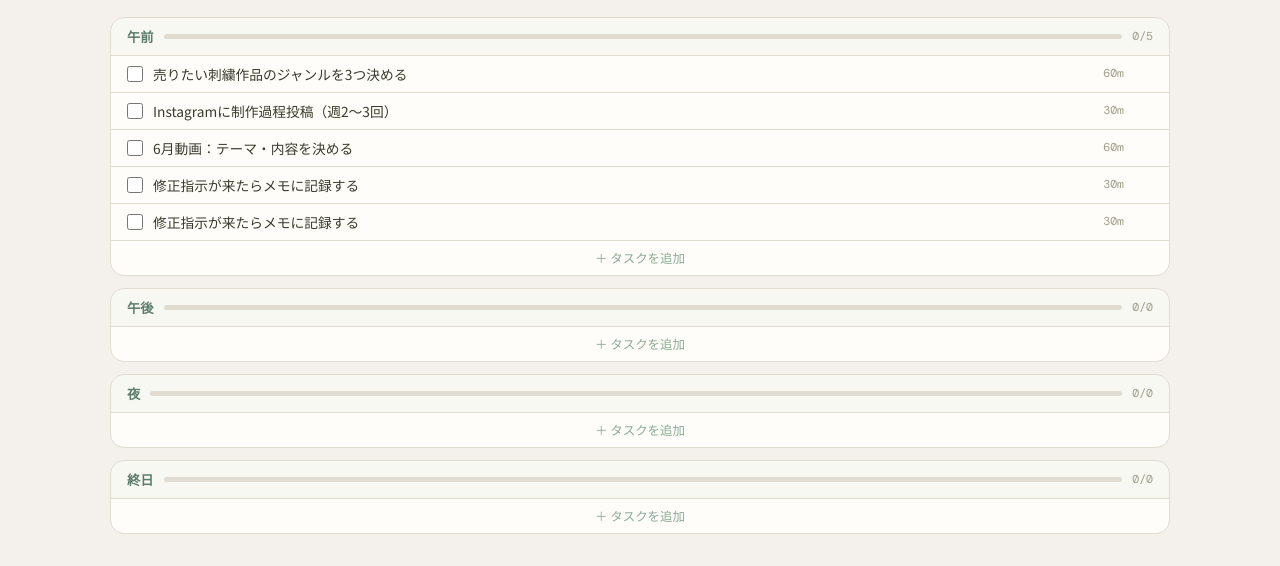
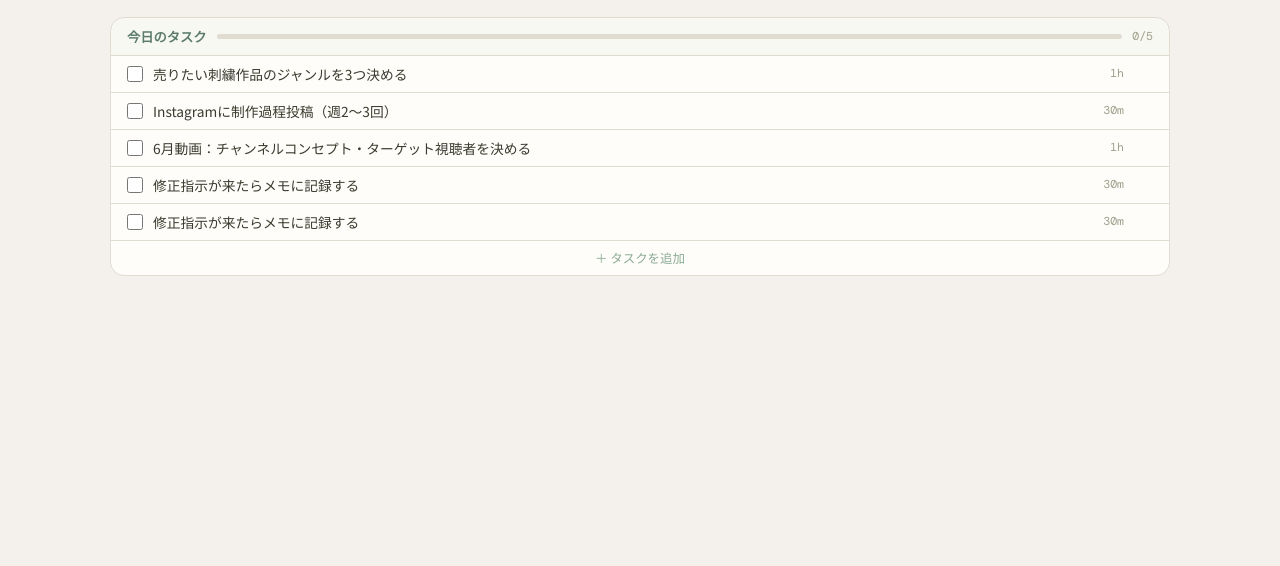
Before and after one commit to noseayaka/my-secretary, a plain HTML site: page index.html in a window 1280 px wide. Shown: the part 268-834 px from the top of the page. After the commit the page ends 800 px from the top, so only its background shows below. Drawn offline with nearby package versions, Linux system fonts and the light colour scheme.

Commit message:
今日タブ時間帯廃止・刺繍＆YouTube詳細タスク化

```diff
--- a/index.html
+++ b/index.html
@@ -298,12 +298,28 @@ function defaultData(){
         ]
       },
       {
-        id:'goal6',title:'YouTube毎月投稿',color:'#a05050',deadline:'2026-12-31',duration:0,memo:'毎月1本以上',collapsed:true,
+        id:'goal6',title:'YouTube毎月投稿',color:'#a05050',deadline:'2026-12-31',duration:0,memo:'毎月1本・制作過程や刺繍と連動',collapsed:true,
         subtasks:[
-          {id:'g6s1',text:'6月動画：テーマ・内容を決める',done:false,startDate:'2026-06-07',endDate:'2026-06-08',duration:60,memo:'',notes:'',checks:[],carryover:false},
-          {id:'g6s2',text:'6月動画：撮影（制作風景・作業まとめ）',done:false,startDate:'2026-06-16',endDate:'2026-06-17',duration:120,memo:'',notes:'',checks:[],carryover:false},
-          {id:'g6s3',text:'6月動画：編集・サムネ作成・投稿',done:false,startDate:'2026-06-23',endDate:'2026-06-25',duration:180,memo:'',notes:'',checks:[],carryover:false},
-          {id:'g6s4',text:'7月動画：テーマ決め・撮影・編集・投稿',done:false,startDate:'2026-07-14',endDate:'2026-07-25',duration:360,memo:'',notes:'',checks:[],carryover:false},
+          // === 6月動画 ===
+          {id:'g6s1',text:'6月動画：チャンネルコンセプト・ターゲット視聴者を決める',done:false,startDate:'2026-06-07',endDate:'2026-06-07',duration:60,memo:'例：ハンドメイド作家の日常・制作過程',notes:'',checks:[],carryover:false},
+          {id:'g6s2',text:'6月動画：動画の構成・台本を書く（導入30秒・本編・まとめ）',done:false,startDate:'2026-06-09',endDate:'2026-06-09',duration:60,memo:'',notes:'',checks:[],carryover:false},
+          {id:'g6s3',text:'6月動画：制作風景を撮影（三脚固定・手元アップ）',done:false,startDate:'2026-06-14',endDate:'2026-06-14',duration:120,memo:'',notes:'',checks:[],carryover:false},
+          {id:'g6s4',text:'6月動画：動画編集（カット・BGM・テロップ入れ）',done:false,startDate:'2026-06-21',endDate:'2026-06-22',duration:180,memo:'',notes:'',checks:[],carryover:false},
+          {id:'g6s5',text:'6月動画：サムネイル作成（文字・画像・色を目立つデザインに）',done:false,startDate:'2026-06-23',endDate:'2026-06-23',duration:60,memo:'',notes:'',checks:[],carryover:false},
+          {id:'g6s6',text:'6月動画：タイトル・説明文・タグを設定して投稿',done:false,startDate:'2026-06-24',endDate:'2026-06-24',duration:30,memo:'',notes:'',checks:[],carryover:false},
+          // === 7月動画 ===
+          {id:'g6s7',text:'7月動画：テーマ決め（花札制作過程orイラストメイキング）',done:false,startDate:'2026-07-01',endDate:'2026-07-02',duration:30,memo:'',notes:'',checks:[],carryover:false},
+          {id:'g6s8',text:'7月動画：撮影（制作しながら進捗を記録）',done:false,startDate:'2026-07-07',endDate:'2026-07-08',duration:120,memo:'',notes:'',checks:[],carryover:false},
+          {id:'g6s9',text:'7月動画：編集・サムネ作成・投稿',done:false,startDate:'2026-07-20',endDate:'2026-07-22',duration:240,memo:'',notes:'',checks:[],carryover:false},
+          // === 8月以降 毎月繰り返し ===
+          {id:'g6s10',text:'8月動画：テーマ決め・撮影・編集・投稿',done:false,startDate:'2026-08-03',endDate:'2026-08-22',duration:360,memo:'',notes:'',checks:[],carryover:false},
+          {id:'g6s11',text:'9月動画：テーマ決め・撮影・編集・投稿',done:false,startDate:'2026-09-01',endDate:'2026-09-20',duration:360,memo:'',notes:'',checks:[],carryover:false},
+          {id:'g6s12',text:'10月動画：テーマ決め・撮影・編集・投稿',done:false,startDate:'2026-10-01',endDate:'2026-10-20',duration:360,memo:'',notes:'',checks:[],carryover:false},
+          {id:'g6s13',text:'11月動画：テーマ決め・撮影・編集・投稿',done:false,startDate:'2026-11-01',endDate:'2026-11-20',duration:360,memo:'',notes:'',checks:[],carryover:false},
+          {id:'g6s14',text:'12月動画：テーマ決め・撮影・編集・投稿',done:false,startDate:'2026-12-01',endDate:'2026-12-20',duration:360,memo:'',notes:'',checks:[],carryover:false},
+          // === チャンネル育成 ===
+          {id:'g6s15',text:'コメントに全件返信する（投稿後1週間）',done:false,startDate:'2026-06-25',endDate:'2026-12-31',duration:20,memo:'毎回投稿後',notes:'',checks:[],carryover:false},
+          {id:'g6s16',text:'再生数・視聴維持率をYouTube Studioで確認・改善点メモ',done:false,startDate:'2026-07-01',endDate:'2026-12-31',duration:30,memo:'月1回',notes:'',checks:[],carryover:false},
         ]
       },
       // ====== 現在のお仕事タスク ======
@@ -450,8 +466,6 @@ function renderToday(){
 
   const d=new Date();
   const dateStr=`${d.getFullYear()}年${d.getMonth()+1}月${d.getDate()}日（${'日月火水木金土'[d.getDay()]}）`;
-  const times=['午前','午後','夜','終日'];
-
   const hour=new Date().getHours();
   const greetList=hour<12?['おはよう！今日もいい一日にしよう！','朝だよ！一緒にがんばろう！']:
     hour<17?['こんにちは！午後も一緒に頑張ろう！','お昼過ぎ。休憩した？']:
@@ -493,25 +507,22 @@ function renderToday(){
     </div>
   </div>`;
 
-  times.forEach(time=>{
-    const bs=todayBlocks.filter(b=>b.time===time);
-    const done=bs.filter(b=>b.done).length;
-    const pctBlock=bs.length>0?Math.round(done/bs.length*100):0;
+  // 今日のタスク一覧（時間帯なし）
   html+=`<div class="time-block">
     <div class="block-header">
-        <span class="block-label">${time}</span>
-        <div class="block-progress"><div class="block-progress-inner" style="width:${pctBlock}%"></div></div>
-        <span class="block-count">${done}/${bs.length}</span>
+      <span class="block-label">今日のタスク</span>
+      <div class="block-progress"><div class="block-progress-inner" style="width:${pct}%"></div></div>
+      <span class="block-count">${todayBlocks.filter(b=>b.done).length}/${todayBlocks.length}</span>
     </div>
-      ${bs.map(b=>`<div class="task-item${b.done?' done':''}">
+    ${todayBlocks.map(b=>`<div class="task-item${b.done?' done':''}">
       <input type="checkbox" class="task-check"${b.done?' checked':''} onchange="toggleBlock('${b.id}',this.checked)">
       <span class="task-name${b.done?' done':''}">${b.title}</span>
-        ${b.duration?`<span class="task-duration">${b.duration}m</span>`:''}
+      ${b.duration?`<span class="task-duration">${Math.floor(b.duration/60)?Math.floor(b.duration/60)+'h':''} ${b.duration%60?b.duration%60+'m':''}</span>`:''}
       <button class="task-del" onclick="deleteBlock('${b.id}')">✕</button>
     </div>`).join('')}
-      <button class="add-block-btn" onclick="openAddBlock('${time}','${today}')">＋ タスクを追加</button>
+    ${todayBlocks.length===0?'<div style="padding:14px 16px;color:var(--muted);font-size:0.82rem">今日のタスクはありません</div>':''}
+    <button class="add-block-btn" onclick="openAddBlock('今日','${today}')">＋ タスクを追加</button>
   </div>`;
-  });
 
   el.innerHTML=html;
   updateCharImg();
@@ -551,13 +562,13 @@ function openAddBlock(time,date){
       subOptions+=`<option value="${p.id}|||${s.id}">${p.title}：${s.text}</option>`;
     });
   });
-  showModal(`<h3>タスクを追加（${time}）</h3>
+  showModal(`<h3>タスクを追加</h3>
     <div class="modal-field"><label>タイトル</label><input id="m-title" placeholder="タスク名"></div>
     <div class="modal-field"><label>既存タスクから選ぶ</label><select id="m-sub">${subOptions}</select></div>
     <div class="modal-field"><label>時間（分）</label><input id="m-dur" type="number" placeholder="30"></div>
     <div class="modal-btns">
       <button class="btn-cancel" onclick="closeModal()">キャンセル</button>
-      <button class="btn-ok" onclick="doAddBlock('${time}','${date}')">追加</button>
+      <button class="btn-ok" onclick="doAddBlock('今日','${date}')">追加</button>
     </div>`);
 }
 function doAddBlock(time,date){
```
Lines whose indentation alone changed are shown as unchanged.
